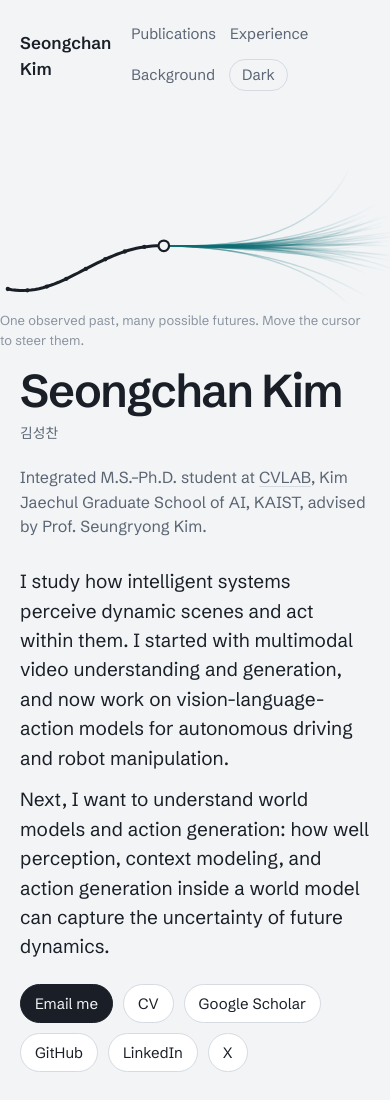
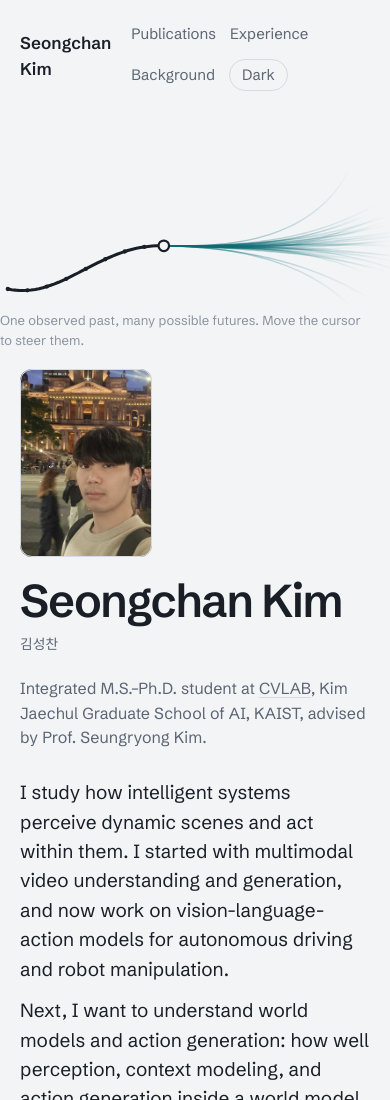
Before and after one commit to deep-overflow/deep-overflow.github.io, a plain HTML site: page index.html in a window 390 px wide. Shown: the top 1100 px of the page. Drawn offline with Linux system fonts and the light colour scheme.

Commit message:
Add profile photo

```diff
--- a/index.html
+++ b/index.html
@@ -62,6 +62,7 @@
     .field canvas{position:absolute; inset:0; width:100%; height:100%; display:block}
     .field figcaption{position:absolute; right:32px; bottom:10px; font-size:13px; color:var(--faint)}
     .intro{display:grid; grid-template-columns:minmax(0,1.05fr) minmax(0,1fr); gap:var(--gap); align-items:end; margin-top:8px}
+    .portrait{display:block; width:168px; height:auto; border-radius:12px; margin-bottom:22px; outline:1px solid var(--rule); outline-offset:-1px}
     .intro h1{font-size:clamp(46px, 7.2vw, 92px); line-height:.95; letter-spacing:-.035em; font-weight:600; margin:0}
     .intro h1 .kr{display:block; font-size:.3em; letter-spacing:0; font-weight:400; color:var(--muted); margin-top:14px; line-height:1.2}
     .statement{font-size:19px; line-height:1.55; max-width:36em; color:var(--ink)}
@@ -124,6 +125,7 @@
       .pub{grid-template-columns:1fr; gap:14px}
     }
     @media (max-width: 600px){
+      .portrait{width:132px}
       .wrap{padding:0 20px}
       .field{margin:0 -20px}
       .field figcaption{right:20px}
@@ -170,6 +172,7 @@
 
       <div class="intro">
         <div>
+          <img class="portrait" src="assets/img/profile.jpg" alt="Seongchan Kim" width="600" height="859" />
           <h1>Seongchan Kim<span class="kr">김성찬</span></h1>
           <p class="role">Integrated M.S.–Ph.D. student at <a href="https://cvlab.kaist.ac.kr/" target="_blank" rel="noopener">CVLAB</a>, Kim Jaechul Graduate School of AI, KAIST, advised by Prof. Seungryong Kim.</p>
         </div>
```
Also changed, not shown: assets/img/profile.jpg (added).
